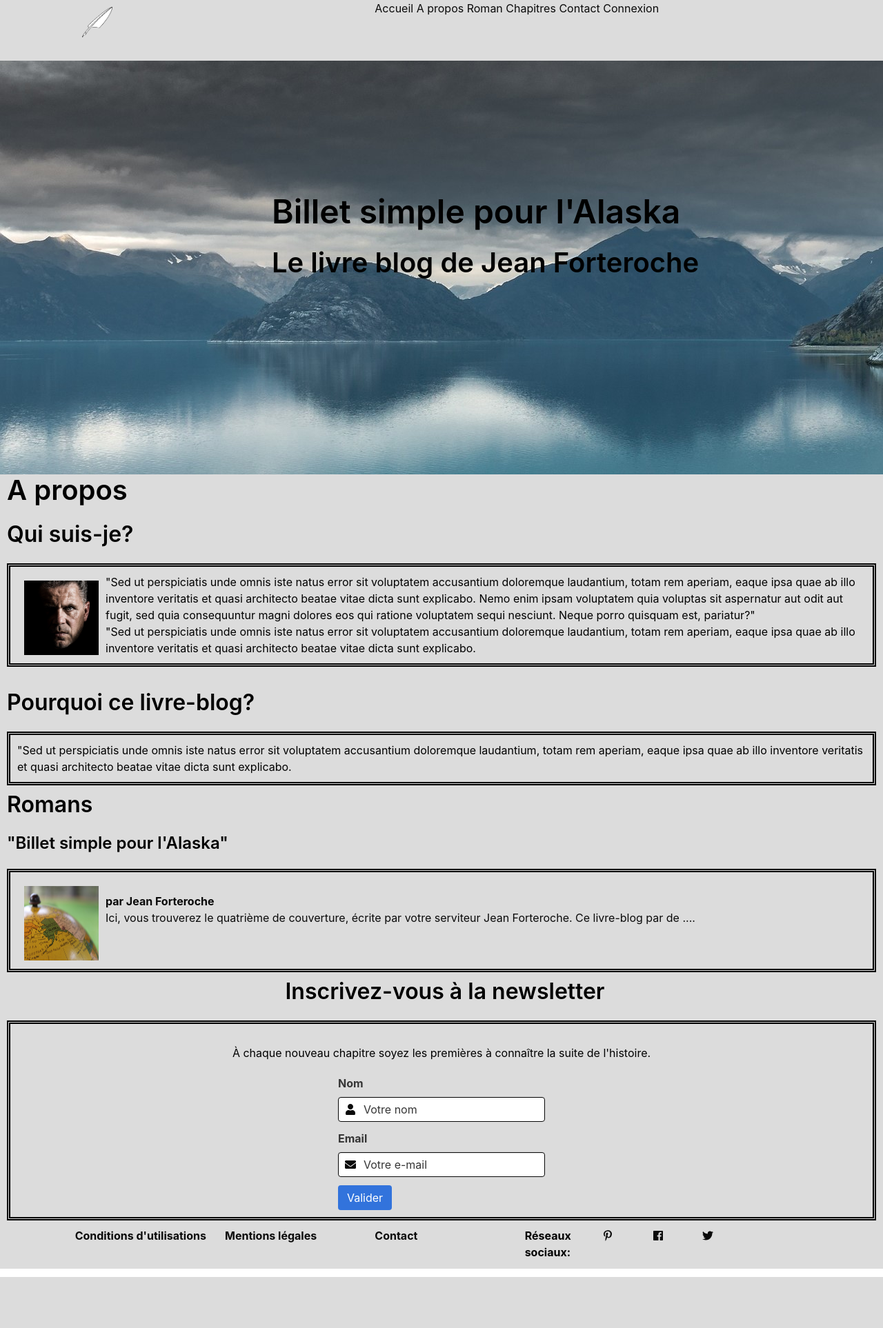
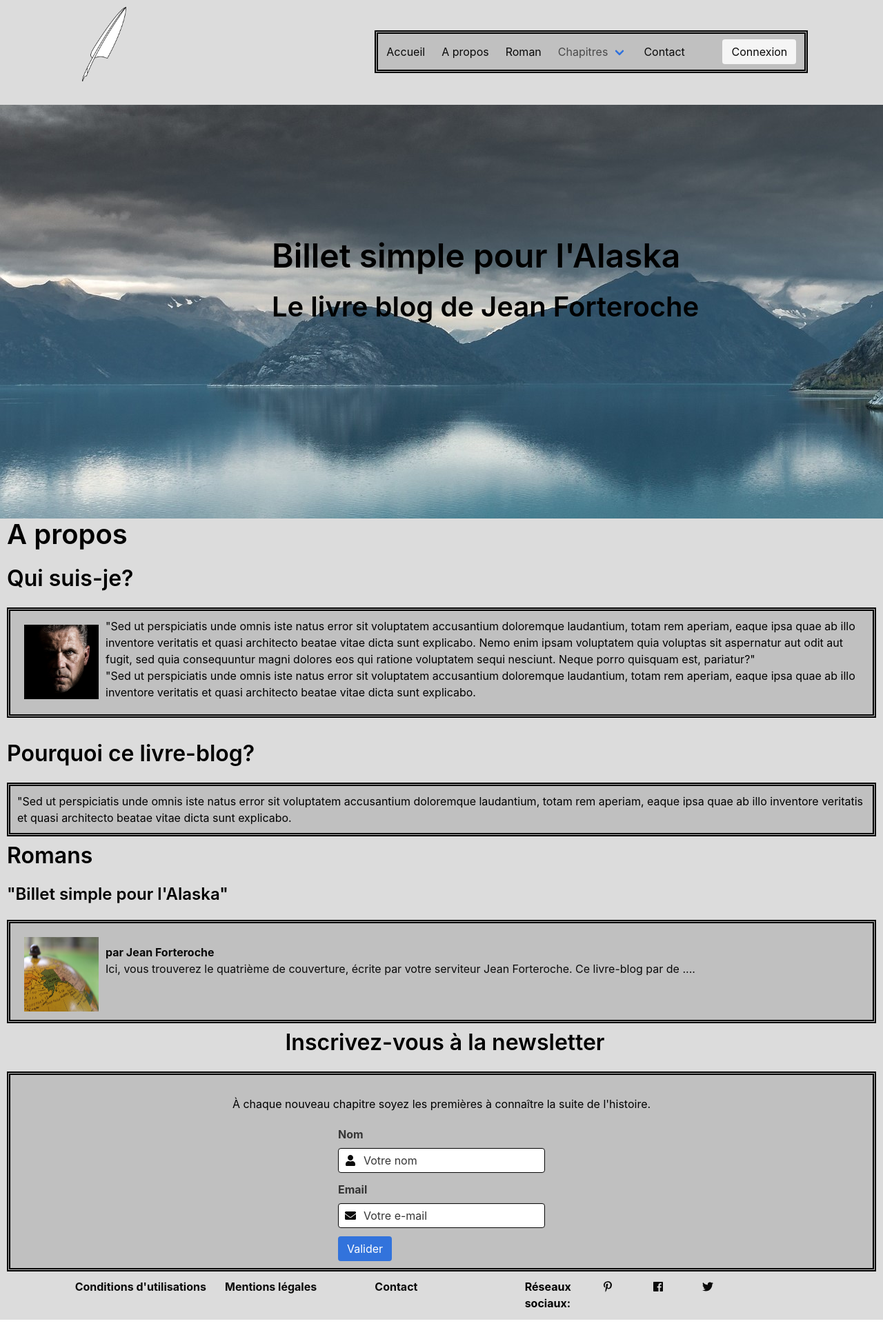
Before and after one commit to jeanlefebvre/projet_4_blog_OC, a PHP site: page /projet_4_blog_OC/ in a window 1280 px wide; the page is wider, and only the part inside the window is pictured. Shown: that part at 69% size. Before the commit the page ends 1852 px from the top of that part, so only its background shows below. Run offline with PHP 8.4, Linux system fonts and the light colour scheme; some libraries are stand-ins or nearby versions.

Commit message:
new menu .tpl

```diff
--- a/public/css/main.css
+++ b/public/css/main.css
@@ -9,6 +9,12 @@ p, .novel, .newsLetterContainer{
 img{
 
     padding: 10px;
+}
+.menu{
+    margin-top: 7%;
+}
+.navbar{
+    background-color: silver;
 }
 .title{
     color: black;
@@ -22,11 +28,15 @@ img{
     padding-top: 10%;
 
 }
-.txtAuthor, .txtBlog, .novel, .newsLetterContainer{
+.txtAuthor, .txtBlog, .novel, .newsLetterContainer, .navbar{
+    background-color: silver;
     border: thick double black;
 }
 .title{
     padding-left: 10px;
+}
+.txtAuthor{
+    height: 160px;
 }
 .novel{
     height: 150px;
--- a/templates/header.tpl
+++ b/templates/header.tpl
@@ -1,7 +1,7 @@
  <!--header-->
 <header class="columns">
     <figure class="column is-1 is-offset-1 is-centred logo">
-        <img  id="logo" class="image is-64x64" src="media/logoBlog.png" alt="logo-blog"/>
+        <img  id="logo" class="image is-128x128" src="media/logoBlog.png" alt="logo-blog"/>
     </figure>
     <div class="column is-6 is-offset-3">
         {menuHeader}
--- a/templates/menuHeaderDisconnected.tpl
+++ b/templates/menuHeaderDisconnected.tpl
@@ -1,13 +1,63 @@
-  <!-- MENU -->
-        <nav id="nav">
-            <div class="menu_lien" id="menu_lien">
-                <div class="menu_liens">
-                    <a class="nav-link has-text-black" href="/">Accueil</a>
-                    <a class="nav-link has-text-black" href="/apropos">A propos</a>
-                    <a class="nav-link has-text-black" href="/roman">Roman</a>
-                    <a class="nav-link has-text-black" href="/chapitres">Chapitres</a>
-                    <a class="nav-link has-text-black" href="/contact">Contact</a>
-                    <a class="nav-link has-text-black conButton" href="/connexion">Connexion</a>
-                </div>
-            </div>
-        </nav>
+<section class="menu">
+  <nav class="navbar" role="navigation" aria-label="main navigation">
+    <div class="navbar-brand">
+      <a role="button" class="navbar-burger burger" aria-label="menu" aria-expanded="false" data-target="navbarBasicExample">
+        <span aria-hidden="true"></span>
+        <span aria-hidden="true"></span>
+        <span aria-hidden="true"></span>
+      </a>
+    </div>
+
+    <div id="navbarBasicExample" class="navbar-menu">
+      <div class="navbar-start">
+        <a class="navbar-item nav-link has-text-black" href="/">
+          Accueil
+        </a>
+
+        <a class="navbar-item nav-link has-text-black" href="/apropos">
+          A propos
+        </a>
+
+        <a class="navbar-item nav-link has-text-black" href="/roman">
+          Roman
+        </a>
+
+        <div class="navbar-item has-dropdown is-hoverable" href="/chapitres">
+          <a class="navbar-link">
+            Chapitres
+          </a>
+
+          <div class="navbar-dropdown">
+            <a class="navbar-item nav-link has-text-black" href="/chapitre1">
+              Chapitre 1
+            </a>
+            <a class="navbar-item nav-link has-text-black" href="/chapitre2">
+              Chapitre 2
+            </a>
+            <a class="navbar-item nav-link has-text-black" href="/chapitre3">
+              Chapitre 3
+            </a>
+             <a class="navbar-item nav-link has-text-black" href="/chapitre4">
+              Chapitre 4
+            </a>
+
+          </div>
+        </div>
+
+          <a class="navbar-item nav-link has-text-black" href="/contact">
+          Contact
+          </a>
+
+      </div>
+
+      <div class="navbar-end">
+        <div class="buttons navbar-item">
+
+            <a class="button is-light nav-link has-text-black" href="/connexion">
+              Connexion
+            </a>
+        </div>
+      </div>
+    </div>
+  </nav>
+</section>
```
Also changed, not shown: templates/menuHeaderConnected.tpl (+61 -13 lines).
